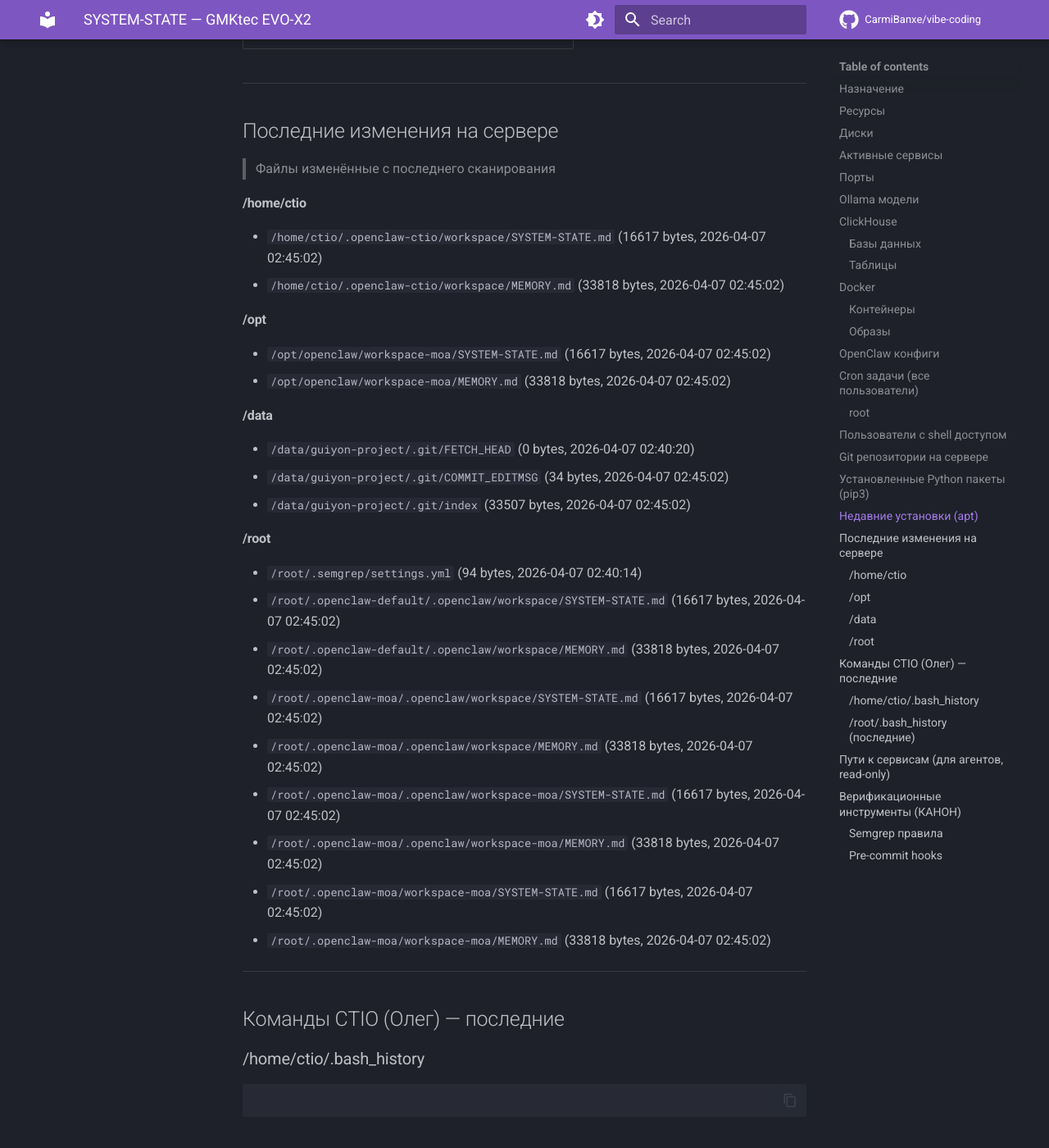
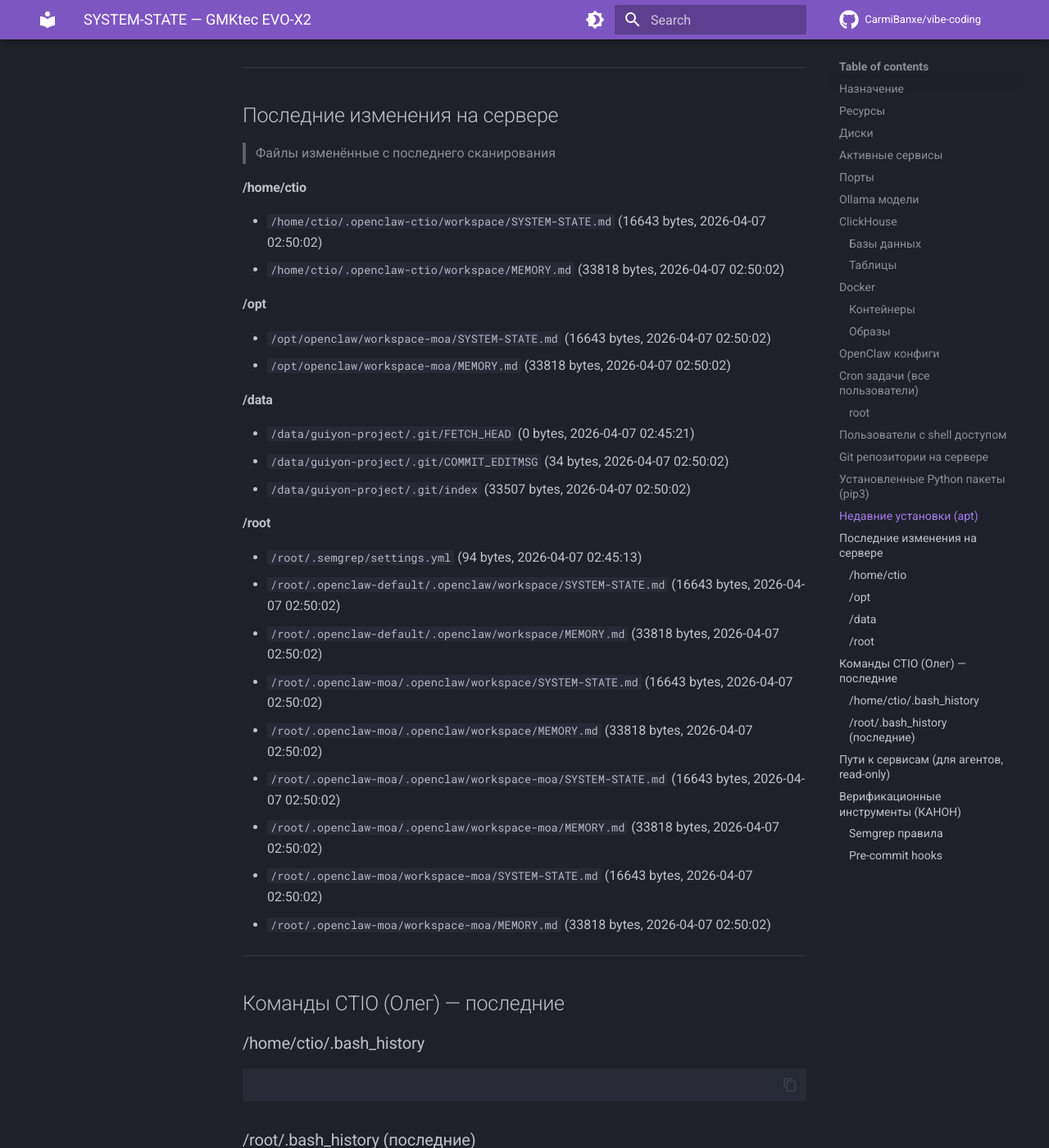
Before and after one commit to CarmiBanxe/vibe-coding, an MkDocs documentation site: the page built from docs/SYSTEM-STATE.md, in a window 1280 px wide and 1400 px high, scrolled down 13841 px. Shown: the whole window at 82% size. Built offline with MkDocs 1.6.1 and Material for MkDocs 9.7.7, drawn with Linux system fonts in a browser that asks for light colours; comment, search, counter and statistics services are not loaded; some of the changed text lies outside the part shown.

Commit message:
auto: SYSTEM-STATE v2 update (2026-04-07 02:50 CEST)

```diff
--- a/docs/SYSTEM-STATE.md
+++ b/docs/SYSTEM-STATE.md
@@ -1,6 +1,6 @@
 # SYSTEM-STATE — GMKtec EVO-X2
 > Автоматически обновляется каждые 5 минут
-> Последнее сканирование: 2026-04-07 02:45 CEST
+> Последнее сканирование: 2026-04-07 02:50 CEST
 > Источник: ctio-watcher.sh v2 (cron)
 
 ## Назначение
@@ -250,8 +249,8 @@
 | marble-src-marble-frontend:latest | 757MB |
 | marble-src-marble-backend:latest | 255MB |
 | andreysenov/firebase-tools:latest | 1.47GB |
+| <none>:<none> | 646MB |
 | jube.app:latest | 646MB |
-| <none>:<none> | 646MB |
 | mongo:8 | 950MB |
 | postgis/postgis:17-3.5 | 637MB |
 | postgres:17 | 453MB |
@@ -380,28 +379,28 @@
 
 
 #### /home/ctio
-- `/home/ctio/.openclaw-ctio/workspace/SYSTEM-STATE.md` (16617 bytes, 2026-04-07 02:45:02)
-- `/home/ctio/.openclaw-ctio/workspace/MEMORY.md` (33818 bytes, 2026-04-07 02:45:02)
+- `/home/ctio/.openclaw-ctio/workspace/SYSTEM-STATE.md` (16643 bytes, 2026-04-07 02:50:02)
+- `/home/ctio/.openclaw-ctio/workspace/MEMORY.md` (33818 bytes, 2026-04-07 02:50:02)
 
 #### /opt
-- `/opt/openclaw/workspace-moa/SYSTEM-STATE.md` (16617 bytes, 2026-04-07 02:45:02)
-- `/opt/openclaw/workspace-moa/MEMORY.md` (33818 bytes, 2026-04-07 02:45:02)
+- `/opt/openclaw/workspace-moa/SYSTEM-STATE.md` (16643 bytes, 2026-04-07 02:50:02)
+- `/opt/openclaw/workspace-moa/MEMORY.md` (33818 bytes, 2026-04-07 02:50:02)
 
 #### /data
-- `/data/guiyon-project/.git/FETCH_HEAD` (0 bytes, 2026-04-07 02:40:20)
-- `/data/guiyon-project/.git/COMMIT_EDITMSG` (34 bytes, 2026-04-07 02:45:02)
-- `/data/guiyon-project/.git/index` (33507 bytes, 2026-04-07 02:45:02)
+- `/data/guiyon-project/.git/FETCH_HEAD` (0 bytes, 2026-04-07 02:45:21)
+- `/data/guiyon-project/.git/COMMIT_EDITMSG` (34 bytes, 2026-04-07 02:50:02)
+- `/data/guiyon-project/.git/index` (33507 bytes, 2026-04-07 02:50:02)
 
 #### /root
-- `/root/.semgrep/settings.yml` (94 bytes, 2026-04-07 02:40:14)
-- `/root/.openclaw-default/.openclaw/workspace/SYSTEM-STATE.md` (16617 bytes, 2026-04-07 02:45:02)
-- `/root/.openclaw-default/.openclaw/workspace/MEMORY.md` (33818 bytes, 2026-04-07 02:45:02)
-- `/root/.openclaw-moa/.openclaw/workspace/SYSTEM-STATE.md` (16617 bytes, 2026-04-07 02:45:02)
-- `/root/.openclaw-moa/.openclaw/workspace/MEMORY.md` (33818 bytes, 2026-04-07 02:45:02)
-- `/root/.openclaw-moa/.openclaw/workspace-moa/SYSTEM-STATE.md` (16617 bytes, 2026-04-07 02:45:02)
-- `/root/.openclaw-moa/.openclaw/workspace-moa/MEMORY.md` (33818 bytes, 2026-04-07 02:45:02)
-- `/root/.openclaw-moa/workspace-moa/SYSTEM-STATE.md` (16617 bytes, 2026-04-07 02:45:02)
-- `/root/.openclaw-moa/workspace-moa/MEMORY.md` (33818 bytes, 2026-04-07 02:45:02)
+- `/root/.semgrep/settings.yml` (94 bytes, 2026-04-07 02:45:13)
+- `/root/.openclaw-default/.openclaw/workspace/SYSTEM-STATE.md` (16643 bytes, 2026-04-07 02:50:02)
+- `/root/.openclaw-default/.openclaw/workspace/MEMORY.md` (33818 bytes, 2026-04-07 02:50:02)
+- `/root/.openclaw-moa/.openclaw/workspace/SYSTEM-STATE.md` (16643 bytes, 2026-04-07 02:50:02)
+- `/root/.openclaw-moa/.openclaw/workspace/MEMORY.md` (33818 bytes, 2026-04-07 02:50:02)
+- `/root/.openclaw-moa/.openclaw/workspace-moa/SYSTEM-STATE.md` (16643 bytes, 2026-04-07 02:50:02)
+- `/root/.openclaw-moa/.openclaw/workspace-moa/MEMORY.md` (33818 bytes, 2026-04-07 02:50:02)
+- `/root/.openclaw-moa/workspace-moa/SYSTEM-STATE.md` (16643 bytes, 2026-04-07 02:50:02)
+- `/root/.openclaw-moa/workspace-moa/MEMORY.md` (33818 bytes, 2026-04-07 02:50:02)
 
 ---
 
```
Also changed, not shown: other parts of docs/SYSTEM-STATE.md (+3 -4 lines).
